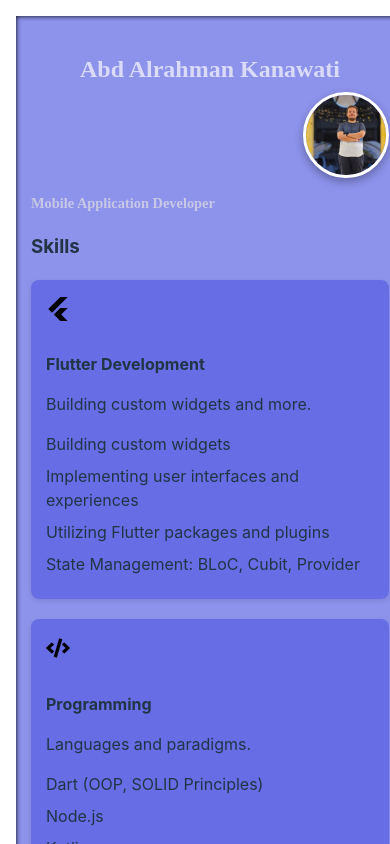
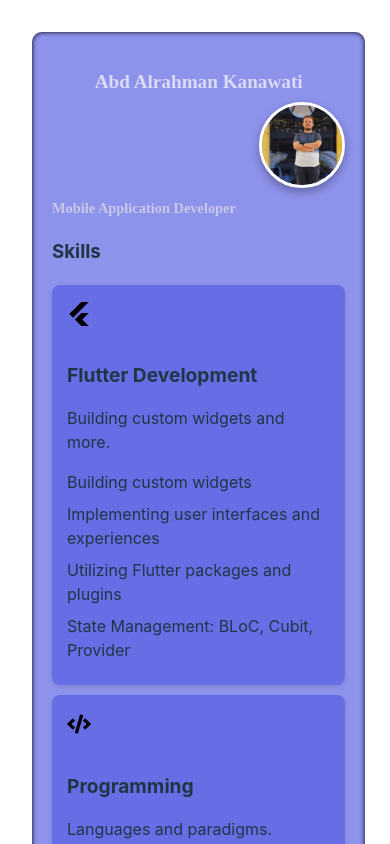
Before and after one commit to Abdo-ka/portfoilo, a React (Vite) app: page / in a window 390 px wide. Shown: the top 844 px of the page. Built offline with nearby package versions, Linux system fonts and the light colour scheme.

Commit message:
🐞 fix(background):
background color on mobile give me white

```diff
--- a/src/App.css
+++ b/src/App.css
@@ -10,10 +10,13 @@
   display: flex;
   text-align: start;
   flex-direction: column;
-  padding: 10px 10px 50px;
+  padding-left: 10px;
+  padding-bottom: 50px;
+  padding-top: 10px;
   box-shadow: inset 0 0 5px #000000;
   background-color: #555ce2aa;
-  margin: 0 auto;
+  margin: auto;
+  border-radius: 10px;
 }
 
 .title {
@@ -27,6 +30,7 @@
   display: flex;
   justify-content: space-between;
   align-items: center;
+  flex-wrap: wrap;
 }
 
 .image {
@@ -49,7 +53,7 @@
 .description {
   font-family: "Roboto Slab", serif;
   align-items: start;
-  margin: 0px;
+  margin: 0;
   color: #e4e3e3aa;
 }
 
@@ -57,6 +61,7 @@
   display: flex;
   flex-wrap: wrap;
   gap: 20px;
+  justify-content: center;
 }
 
 .skill-category {
@@ -118,31 +123,32 @@ li {
   justify-content: space-around;
   display: flex;
   flex-wrap: wrap;
+  gap: 20px;
 }
 
-/* Responsive Styles */
+/* Responsive Design */
 @media (max-width: 768px) {
-  #root {
-    padding: 1rem;
-  }
-
   .card {
-    width: 100%;
-    padding: 15px;
+    width: 90%;
+    padding: 20px;
   }
 
   .titleWithImage {
     flex-direction: column;
     align-items: center;
+    text-align: center;
   }
 
   .image {
     margin-right: 0;
-    margin-bottom: 15px;
+    margin-bottom: 10px;
+    width: 100px;
+    height: 100px;
   }
 
   .skills-section {
     flex-direction: column;
+    gap: 15px;
   }
 
   .skill-category {
@@ -153,18 +159,35 @@ li {
     width: 100%;
     margin: 10px 0;
   }
+
+  .title {
+    font-size: 1.5em;
+  }
+
+  .description {
+    font-size: 1em;
+  }
 }
 
 @media (max-width: 480px) {
   .title {
-    font-size: 1.5rem;
+    font-size: 1.2em;
   }
 
   .description {
-    font-size: 0.9rem;
+    font-size: 0.9em;
   }
 
-  .skill-category h4 {
-    font-size: 1rem;
+  .image {
+    width: 80px;
+    height: 80px;
+  }
+
+  .skills-section {
+    gap: 10px;
+  }
+
+  .button {
+    font-size: 0.9em;
   }
 }
```
